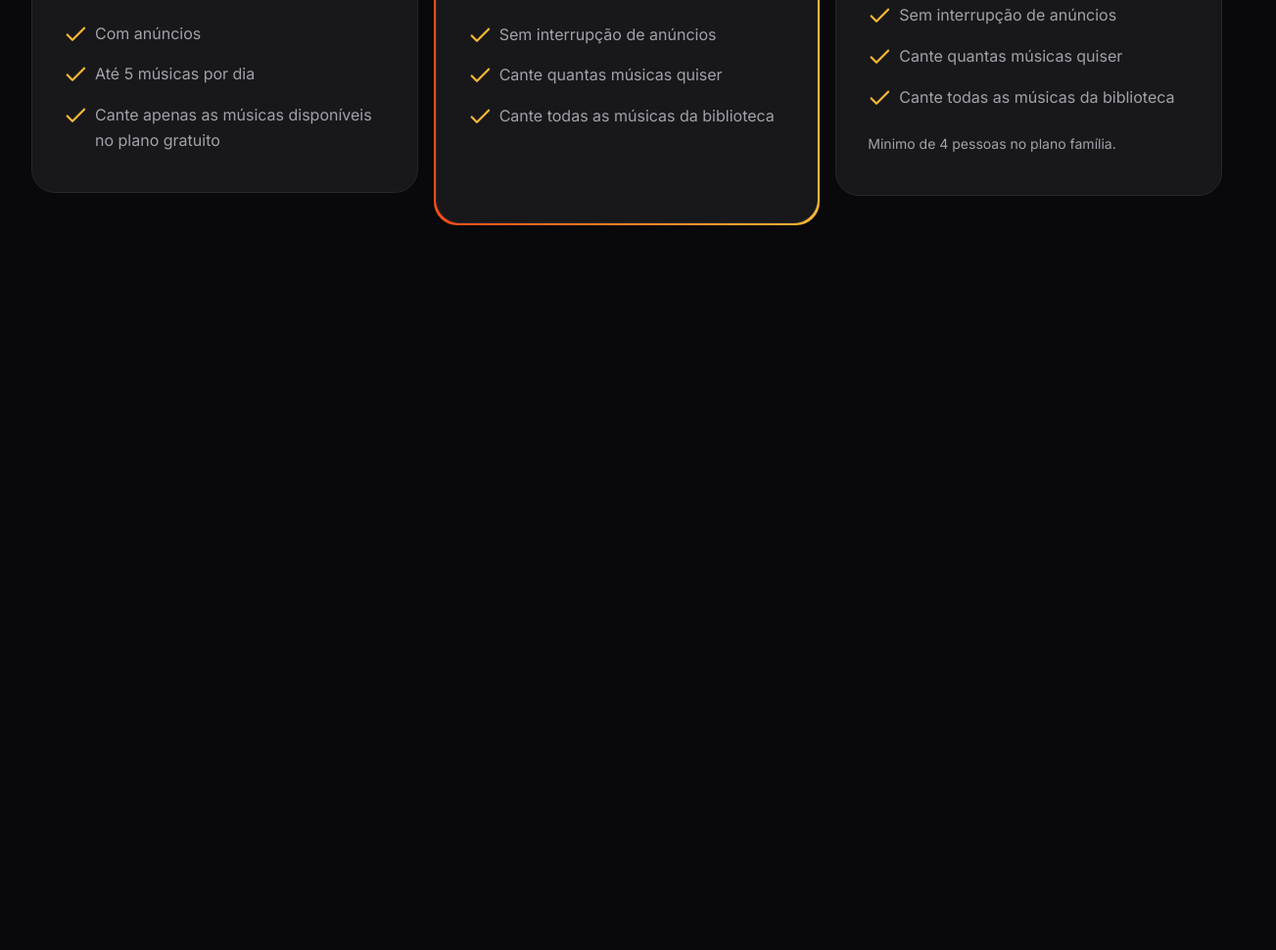
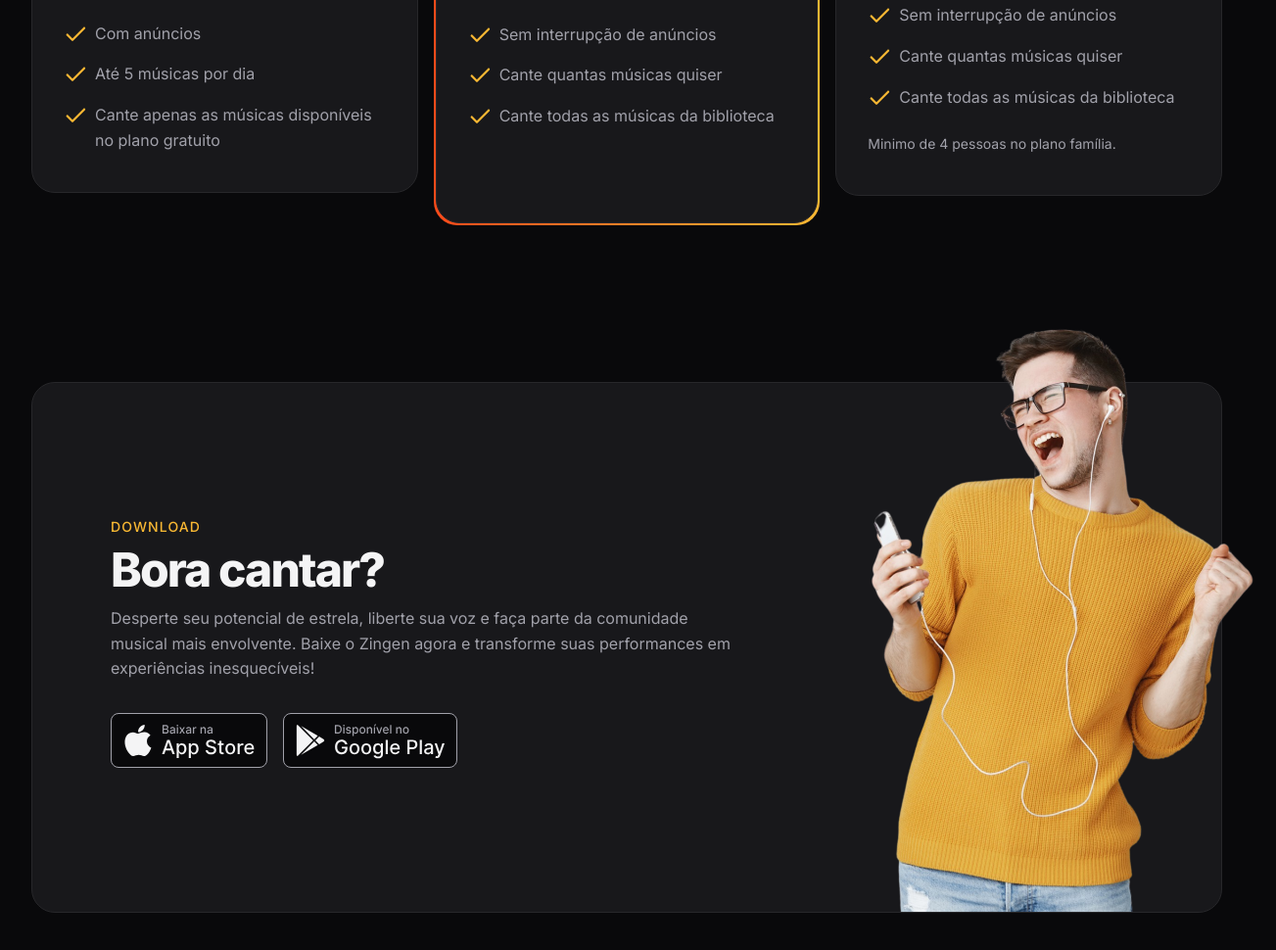
Before and after one commit to TaliaPacheco/Projeto-Zingen, a plain HTML site: page index.html in a window 1280 px wide. Shown: the part 3241-4211 px from the top of the page at 98% size, 1303 px wide, since content can reach past the window. Before the commit the page ends 3551 px from the top, so only its background shows below. Drawn offline with Linux system fonts and the light colour scheme.

Commit message:
Seção download

```diff
--- a/index.html
+++ b/index.html
@@ -163,5 +163,30 @@
 
         </div>
     </section>
+
+    <section id="download">
+        <div class="container py-xl">
+            <div class="card px-lg even-columns items-center">
+              <div>
+                <header>
+                    <strong>download</strong>
+                    <h2>Bora cantar?</h2>
+                </header>
+                <p>Desperte seu potencial de estrela, liberte sua voz e faça parte da comunidade musical mais envolvente. Baixe o Zingen agora e transforme suas performances em experiências inesquecíveis!
+                </p>
+
+                <div class="button flex gap-1">
+                    <a href="#">
+                        <img src="assets/icons/button-appstore.svg" alt="Baixar da apple store">
+                    </a>
+                    <a href="#">
+                        <img src="assets/icons/button-playstore.svg" alt="Baixar da play store">
+                    </a>
+                </div>
+              </div>
+              <img src="assets/rapaz-ouvindo-musica-com-fones-de-ouvido-e-cantando-no-aplicativo-de-karaoke-removebg 1.png" alt="">
+            </div>
+        </div>
+    </section>
 </body>
 </html>
--- /dev/null
+++ b/styles/download.css
@@ -0,0 +1,33 @@
+#download{
+    .card{
+        padding: 3rem 1.5rem 15rem;
+        position: relative;
+        & > img{
+            width: 14.5rem;
+            position: absolute;
+            bottom: 0;
+            right: -3.5rem;
+        }
+    }
+
+    .button{
+        flex-wrap: wrap;
+        margin-top: 2rem;
+    }
+
+    @media (width >= 80em) {
+        .card{
+            padding: 8.75rem 5rem;
+
+            & > div:nth-child(1){
+                max-width: 40rem;
+            }
+
+            & > img{
+                width: 29.125rem;
+            }
+        }
+
+    }
+
+}
--- a/styles/global.css
+++ b/styles/global.css
@@ -47,6 +47,8 @@ html{
     font-size: var(--fs-base);
     line-height: 1.6;
     color: var(--text-color-primary);
+
+    overflow-x: hidden;
 }
 
 body{
--- a/styles/index.css
+++ b/styles/index.css
@@ -9,3 +9,4 @@
 @import url(cards.css);
 @import url(features.css) (width >= 80rem);
 @import url(pricing.css);
+@import url(download.css);
```
Also changed, not shown: assets/icons/button-appstore.svg (added), assets/icons/button-playstore.svg (added).
